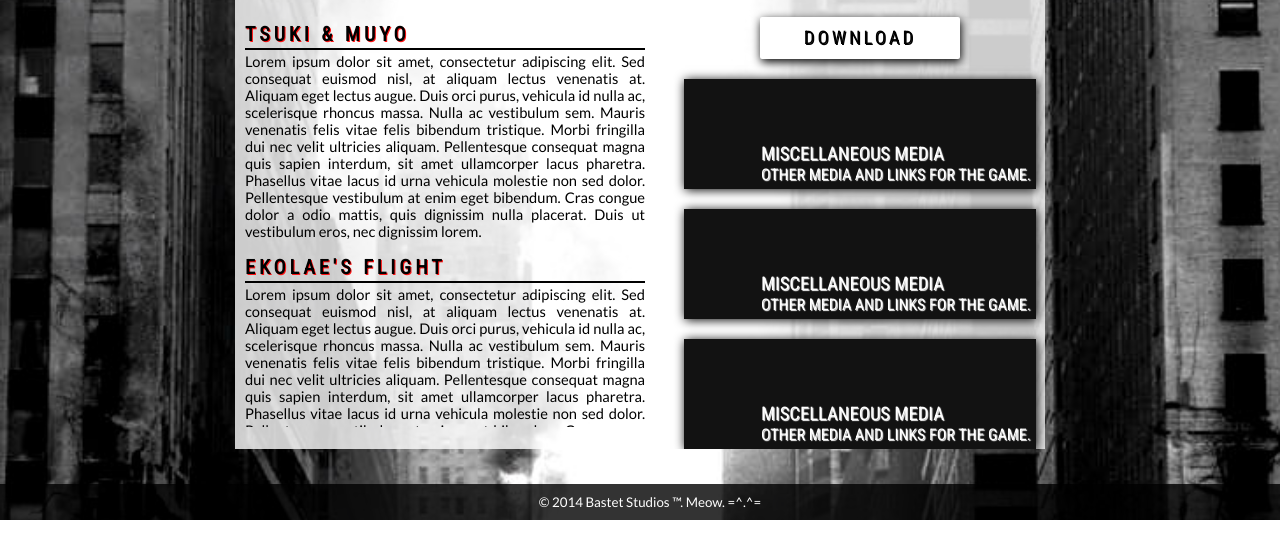
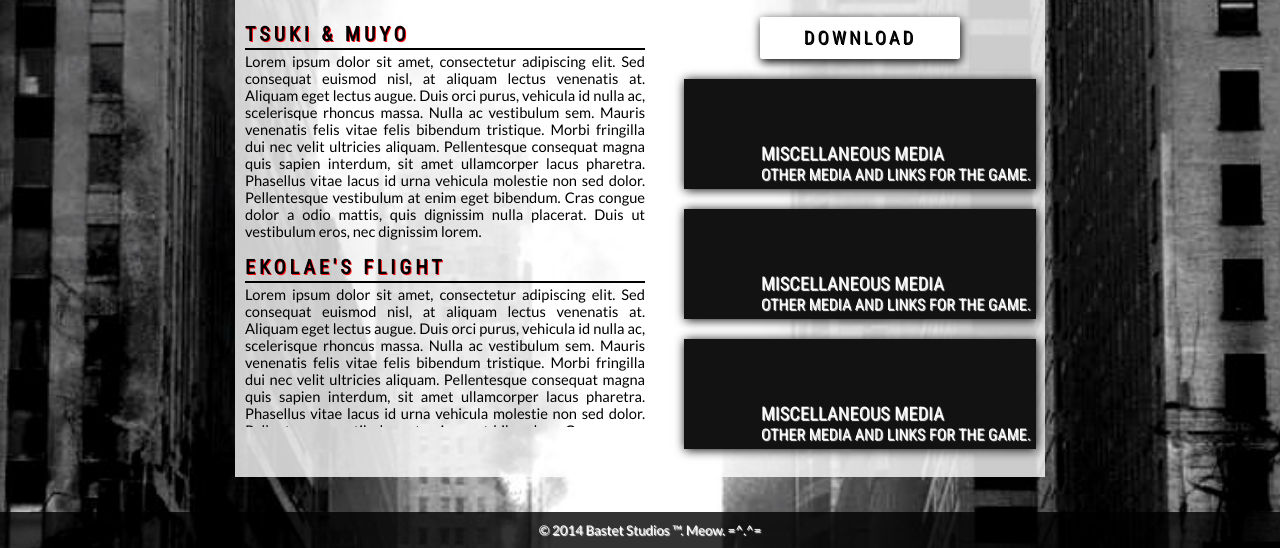
Before and after one commit to Kashiki/Dark_White_Site, a plain HTML site: page index.htm in a window 1280 px wide. Shown: the part 461-1009 px from the top of the page. Before the commit the page ends 981 px from the top, so only its background shows below. Drawn offline with Linux system fonts and the light colour scheme; a web font is replaced by a local one.

Commit message:
Changed text shadows.

```diff
--- a/styles/base.css
+++ b/styles/base.css
@@ -149,6 +149,7 @@ body, html{
 
 .content_internal{
 	width: 800px;
+	height: 460px;
 	padding-left: 5px;
 	padding-right: 5px;
 	padding-top: 20px;
@@ -256,5 +257,6 @@ body, html{
 	font-family: 'Lato';
 	color: white;
 	text-align: center;
+	text-shadow: 1px 1px 1px white;
 	font-size: 10pt;
 }
```
